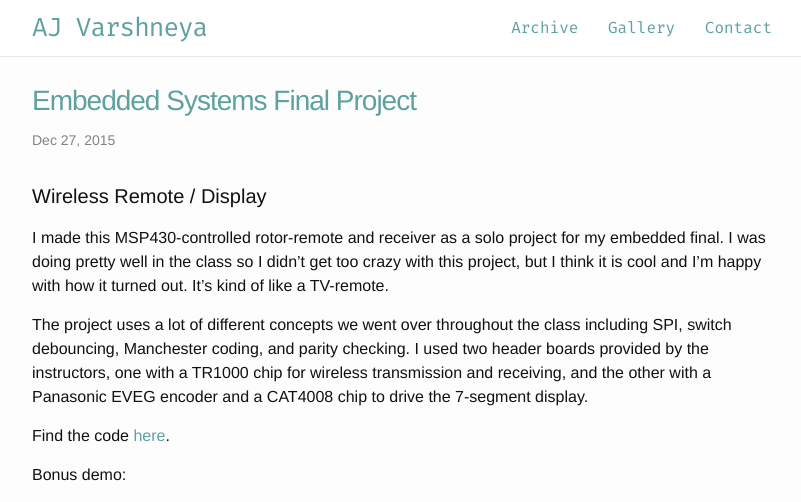
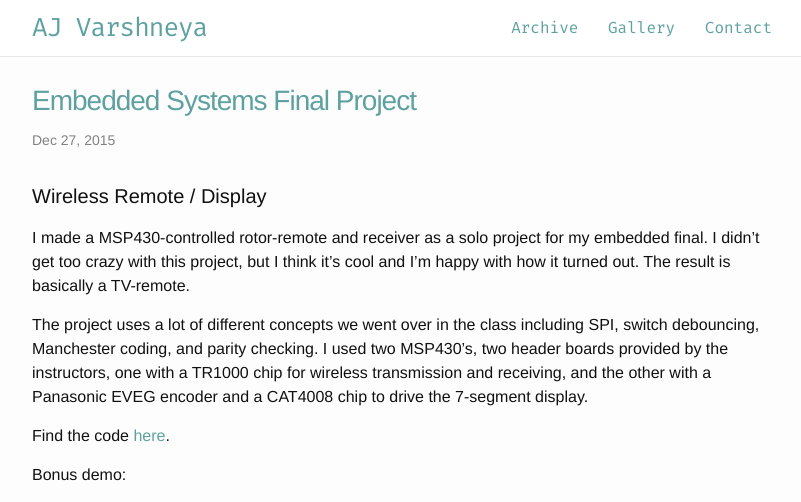
Before and after one commit to ajvarshneya/ajvarshneya.github.io, a Jekyll site: the page built from _posts/2015-12-27-embedded-final.markdown, in a window 1280 px wide, cut to the strip 0-502 px from the top of the page. Shown: the whole strip, without its empty margins (238-1039 px from the left). Built offline with Jekyll 4.4.1, drawn with Linux system fonts in a browser that asks for light colours.

Commit message:
Post edits.

```diff
--- a/_posts/2015-12-27-embedded-final.markdown
+++ b/_posts/2015-12-27-embedded-final.markdown
@@ -7,9 +7,9 @@ published: true
 
 #### Wireless Remote / Display
 
-I made this MSP430-controlled rotor-remote and receiver as a solo project for my embedded final. I was doing pretty well in the class so I didn't get too crazy with this project, but I think it is cool and I'm happy with how it turned out. It's kind of like a TV-remote.
+I made a MSP430-controlled rotor-remote and receiver as a solo project for my embedded final. I didn't get too crazy with this project, but I think it's cool and I'm happy with how it turned out. The result is basically a TV-remote.
 
-The project uses a lot of different concepts we went over throughout the class including SPI, switch debouncing, Manchester coding, and parity checking. I used two header boards provided by the instructors, one with a TR1000 chip for wireless transmission and receiving, and the other with a Panasonic EVEG encoder and a CAT4008 chip to drive the 7-segment display.
+The project uses a lot of different concepts we went over in the class including SPI, switch debouncing, Manchester coding, and parity checking. I used two MSP430's, two header boards provided by the instructors, one with a TR1000 chip for wireless transmission and receiving, and the other with a Panasonic EVEG encoder and a CAT4008 chip to drive the 7-segment display.
 
 Find the code [here](https://github.com/ajvarshneya/embedded_final).
 
```
